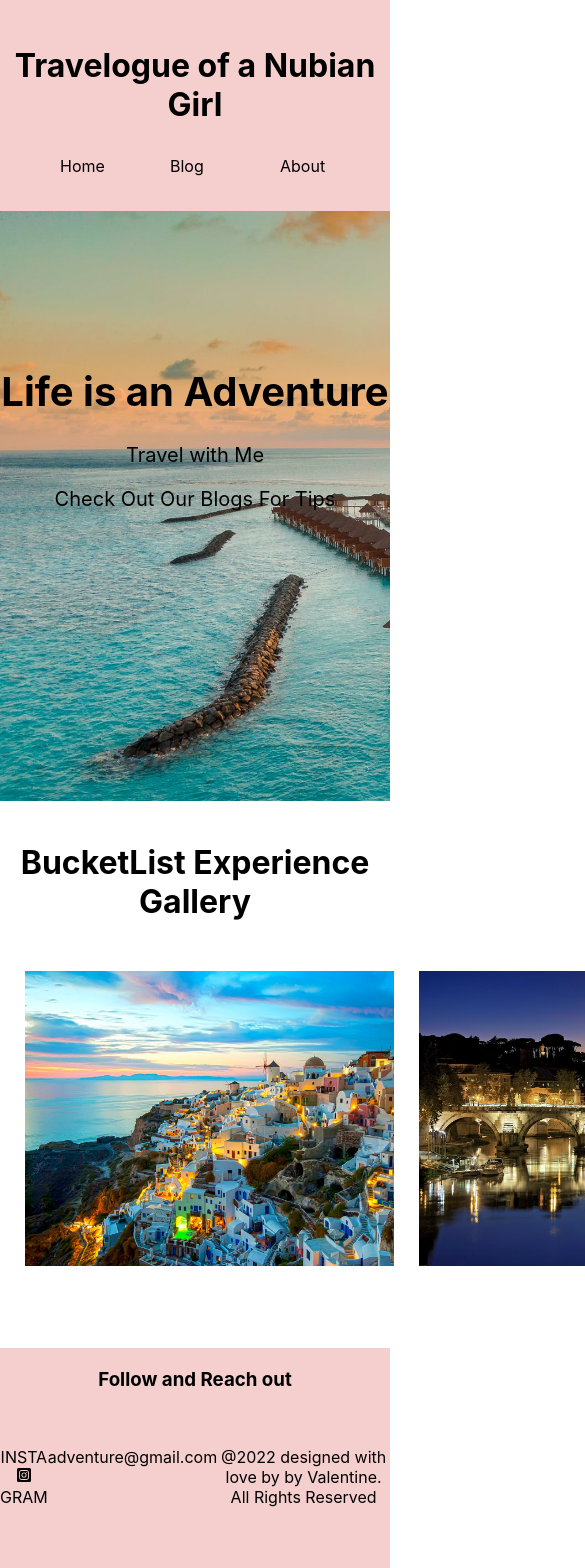
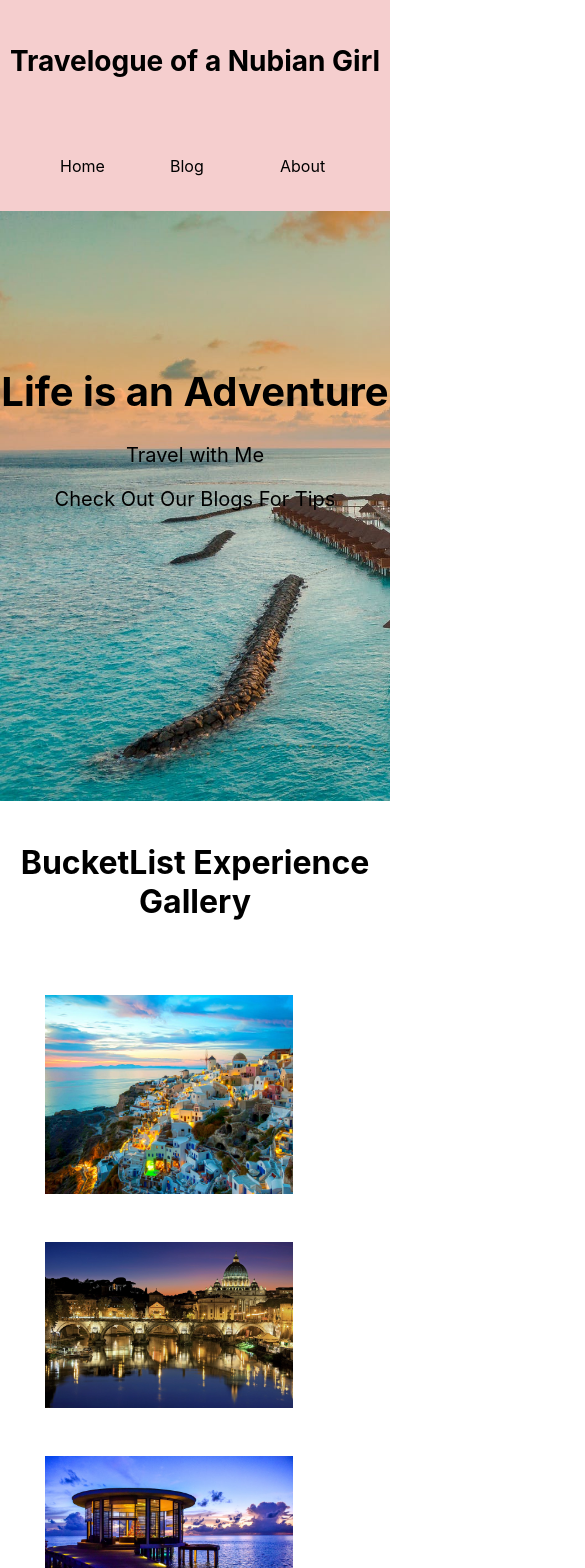
Before and after one commit to Maiyoj/Maps-n-Bags, a React (Create React App) app: page / in a window 390 px wide. Shown: the top 1568 px of the page, 585 px wide, since content can reach past the window. Built offline with nearby package versions, Linux system fonts and the light colour scheme.

Commit message:
add medai queries to about and blog page

```diff
--- a/src/App.css
+++ b/src/App.css
@@ -4,6 +4,7 @@
   height: 12vh;
   text-align: center;
   padding-top: 25px;
+  font-size: 14px;
 }
 
 .nav{
@@ -178,7 +179,7 @@ width: 56%;
 
 
 /* media queries */
-@media only screen and (max-width: 360px) {
+@media only screen and (max-width: 900px) {
 .images{
   flex-direction: column;
   width: 70%;
@@ -187,11 +188,26 @@ width: 56%;
   margin-left: 20px;
 }
 .bucketList{
- height: 100vh;
+ height: 120vh;
 }
 
 .contact{
   flex-direction: column;
   height: 10vh;
+  width: 100%;
+}
+.body{
+  width:100%
+}
+
+.displayComment{
+  margin-left: 30px;
+  width: 80%;
+
+}
+
+.form{
+  margin-left: 50px;
+  width:100%;
 }
 }
```
